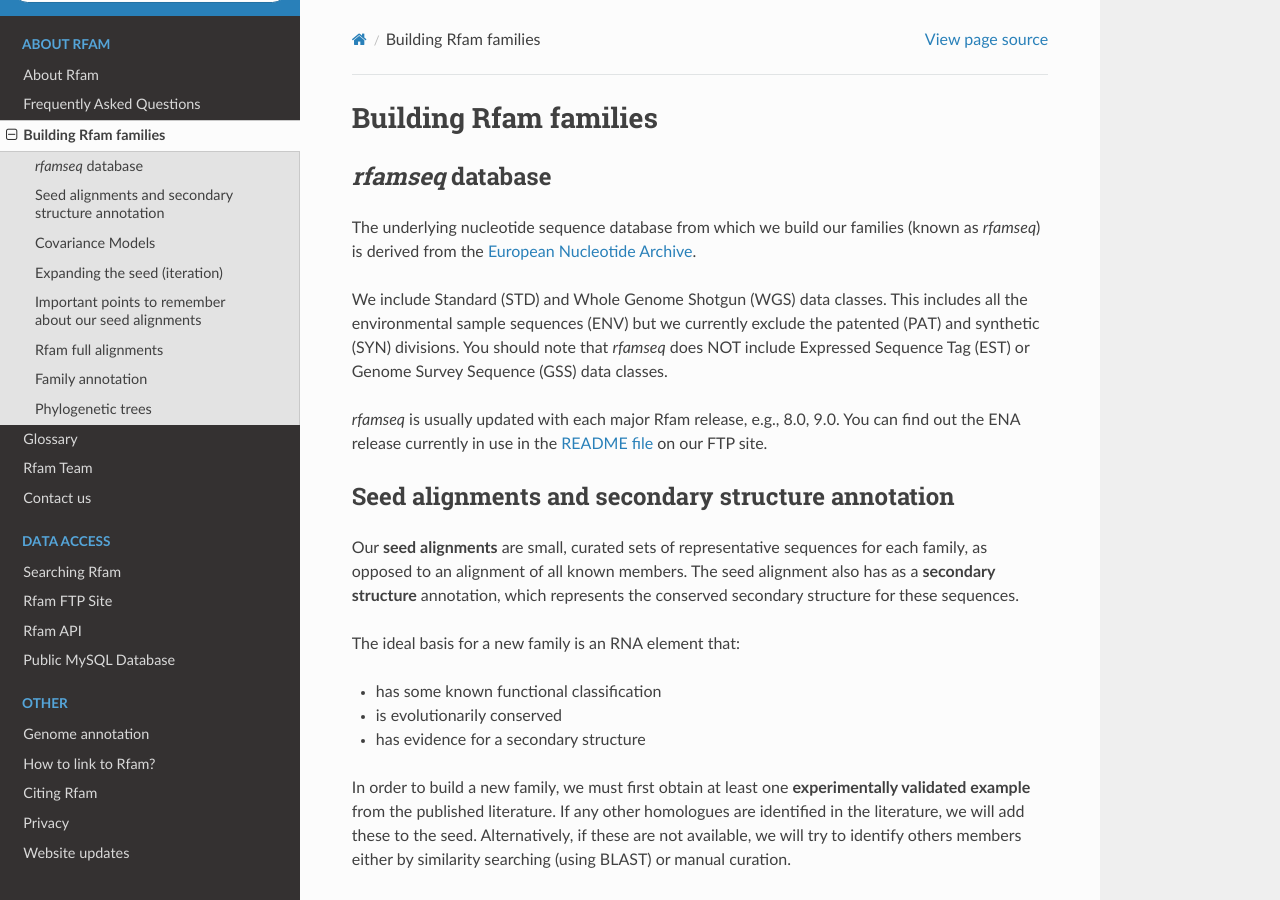
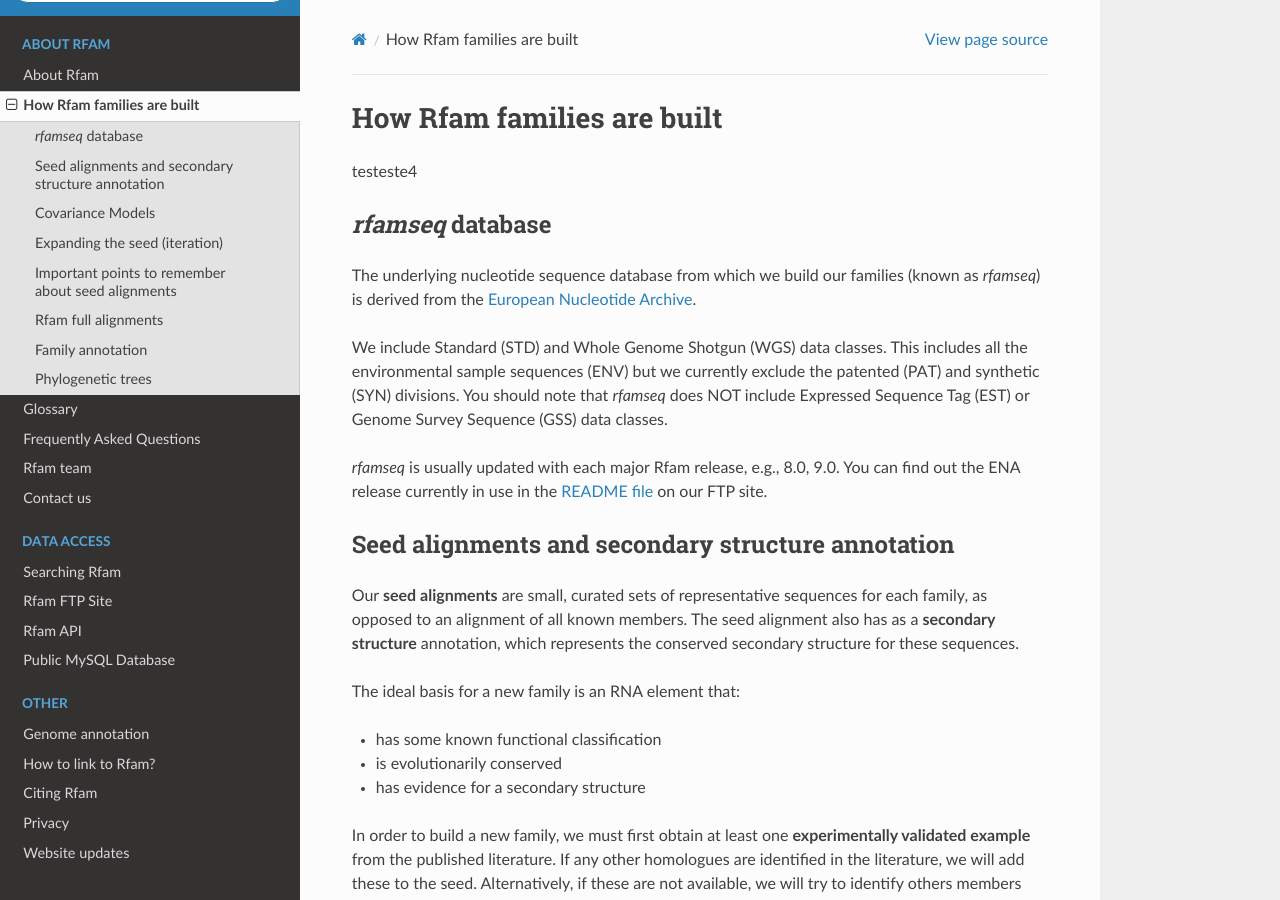
Before and after one commit to Rfam/rfam-docs, a Sphinx documentation site: the page built from docs/source/building-families.rst, in a window 1280 px wide and 900 px high. Built offline with Sphinx 7.4.7 and the Read the Docs theme 2.0.0, drawn with Linux system fonts in a browser that asks for light colours; some of the changed text lies outside the part shown.

Commit message:
Minor text tweaks

```diff
--- a/docs/source/building-families.rst
+++ b/docs/source/building-families.rst
@@ -1,5 +1,8 @@
-Building Rfam families
-======================
+How Rfam families are built
+===========================
+
+testeste4
+
 
 *rfamseq* database
 ----------------
@@ -91,7 +94,7 @@ continue to iterate the seed until we have good resolution
 between real and false hits and cannot improve the seed membership
 further.
 
-Important points to remember about our seed alignments
+Important points to remember about seed alignments
 ------------------------------------------------------
 
 * We can only build families using the sequences in *rfamseq*
--- a/docs/source/index.rst
+++ b/docs/source/index.rst
@@ -16,9 +16,9 @@ Contents
   :caption: About Rfam
 
   about-rfam
-  faq
   building-families
   glossary
+  faq
   rfam-team
   contact-us
 
--- a/docs/source/rfam-team.rst
+++ b/docs/source/rfam-team.rst
@@ -1,4 +1,4 @@
-Rfam Team
+Rfam team
 =========
 
 The `Rfam database <http://rfam.xfam.org>`_ is curated and maintained
```
